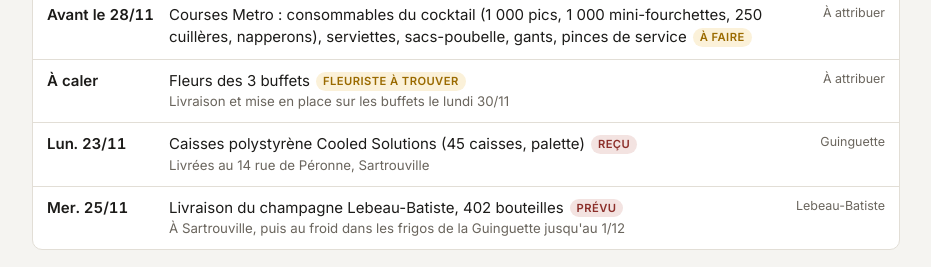
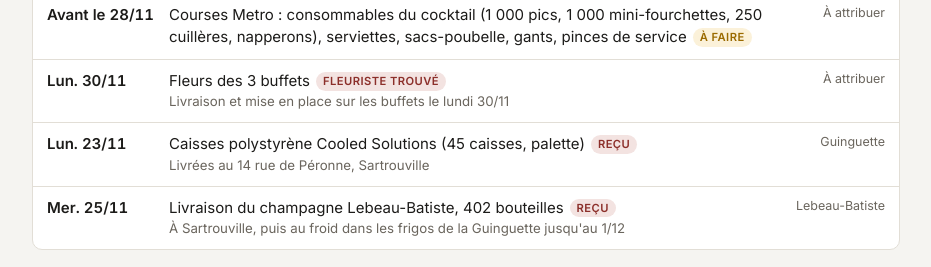
Before and after one commit to PDV86/grand-palais-logistique, a plain HTML site: page index.html in a window 1280 px wide. Shown: the part 486-753 px from the top of the page, without its empty margins (174-1105 px from the left). Drawn offline with Linux system fonts and the light colour scheme.

Commit message:
Champagne reçu, fleuriste trouvé

```diff
--- a/planning.html
+++ b/planning.html
@@ -5,9 +5,9 @@
   <div class="tl">
     <div class="row"><div class="t">Ven. 27/11 au plus tard</div><div class="what">Accréditations : envoyer à Margaux (Unless) les noms et prénoms de tous les intervenants et les plaques des véhicules<span class="tag tbc">à faire</span><small>Associés, 2 chefs de rang et 8 runners, livreurs LOMAREC et Promo Glaçons, plaque de la camionnette de Benoît</small></div><div class="who">Thomas</div></div>
     <div class="row"><div class="t">Avant le 28/11</div><div class="what">Courses Metro : consommables du cocktail (1 000 pics, 1 000 mini-fourchettes, 250 cuillères, napperons), serviettes, sacs-poubelle, gants, pinces de service<span class="tag tbc">à faire</span></div><div class="who">À attribuer</div></div>
-    <div class="row"><div class="t">À caler</div><div class="what">Fleurs des 3 buffets<span class="tag tbc">fleuriste à trouver</span><small>Livraison et mise en place sur les buffets le lundi 30/11</small></div><div class="who">À attribuer</div></div>
+    <div class="row"><div class="t">Lun. 30/11</div><div class="what">Fleurs des 3 buffets<span class="tag ok">fleuriste trouvé</span><small>Livraison et mise en place sur les buffets le lundi 30/11</small></div><div class="who">À attribuer</div></div>
     <div class="row"><div class="t">Lun. 23/11</div><div class="what">Caisses polystyrène Cooled Solutions (45 caisses, palette)<span class="tag ok">reçu</span><small>Livrées au 14 rue de Péronne, Sartrouville</small></div><div class="who">Guinguette</div></div>
-    <div class="row"><div class="t">Mer. 25/11</div><div class="what">Livraison du champagne Lebeau-Batiste, 402 bouteilles<span class="tag ok">prévu</span><small>À Sartrouville, puis au froid dans les frigos de la Guinguette jusqu'au 1/12</small></div><div class="who">Lebeau-Batiste</div></div>
+    <div class="row"><div class="t">Mer. 25/11</div><div class="what">Livraison du champagne Lebeau-Batiste, 402 bouteilles<span class="tag ok">reçu</span><small>À Sartrouville, puis au froid dans les frigos de la Guinguette jusqu'au 1/12</small></div><div class="who">Lebeau-Batiste</div></div>
   </div>
 
   <div class="day">Lundi 30 novembre : montage</div>
```
